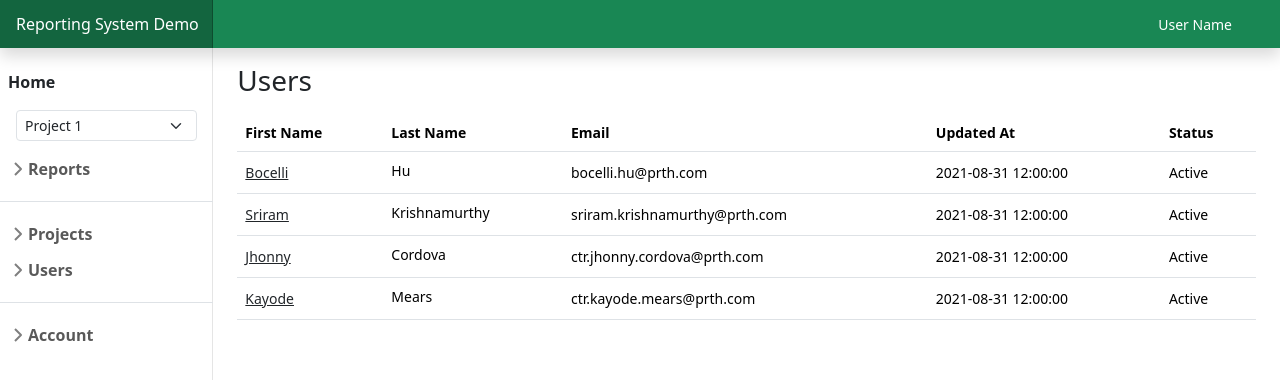
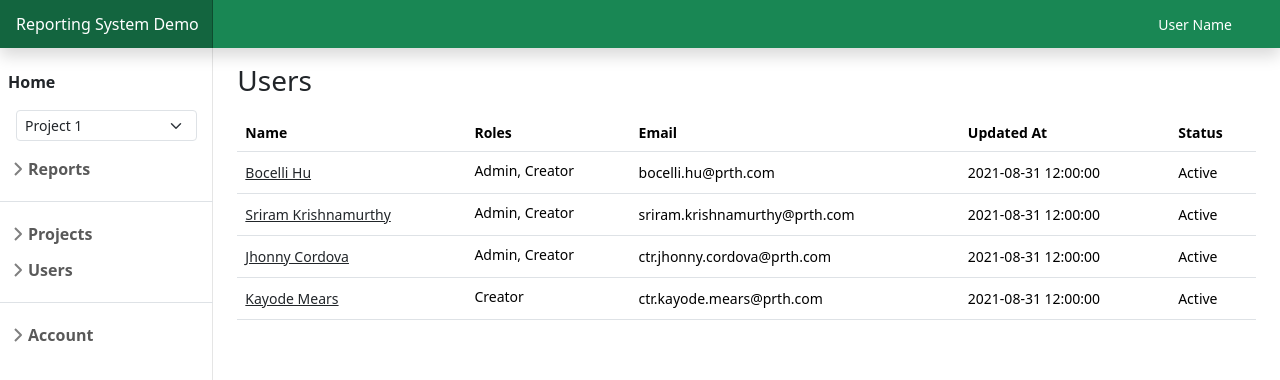
Before and after one commit to jhonnycordova/reporting-system-demo-prth, a Next.js app: page /user/list in a window 1280 px wide. Shown: the top 380 px of the page. Built offline with nearby package versions, Linux system fonts and the light colour scheme.

Commit message:
feat: simplify users

```diff
--- a/src/pages/user/list.js
+++ b/src/pages/user/list.js
@@ -8,8 +8,8 @@ export default function Page() {
       <table className="table align-middle mb-0 bg-white">
         <thead className="bg-light">
           <tr>
-            <th>First Name</th>
-            <th>Last Name</th>
+            <th>Name</th>
+            <th>Roles</th>
             <th>Email</th>
             <th>Updated At</th>
             <th>Status</th>
@@ -21,13 +21,13 @@ export default function Page() {
               <div className="d-flex align-items-center">
                 <div>
                   <Link href={'/source/list'} className="link-dark rounded">
-                    Bocelli
+                    Bocelli Hu
                   </Link>
                 </div>
               </div>
             </td>
             <td>
-              <p className="fw-normal mb-1">Hu</p>
+              <p className="fw-normal mb-1">Admin, Creator </p>
             </td>
             <td>
              bocelli.hu@prth.com
@@ -44,13 +44,13 @@ export default function Page() {
               <div className="d-flex align-items-center">
                 <div>
                   <Link href={'/source/list'} className="link-dark rounded">
-                  Sriram
+                  Sriram Krishnamurthy
                   </Link>
                 </div>
               </div>
             </td>
             <td>
-              <p className="fw-normal mb-1">Krishnamurthy</p>
+              <p className="fw-normal mb-1">Admin, Creator </p>
             </td>
             <td>
                sriram.krishnamurthy@prth.com
@@ -67,13 +67,13 @@ export default function Page() {
               <div className="d-flex align-items-center">
                 <div>
                   <Link href={'/source/list'} className="link-dark rounded">
-                    Jhonny
+                    Jhonny Cordova
                   </Link>
                 </div>
               </div>
             </td>
             <td>
-              <p className="fw-normal mb-1">Cordova</p>
+              <p className="fw-normal mb-1">Admin, Creator</p>
             </td>
             <td>
                 ctr.jhonny.cordova@prth.com
@@ -90,13 +90,13 @@ export default function Page() {
               <div className="d-flex align-items-center">
                 <div>
                   <Link href={'/source/list'} className="link-dark rounded">
-                    Kayode
+                    Kayode Mears
                   </Link>
                 </div>
               </div>
             </td>
             <td>
-              <p className="fw-normal mb-1">Mears</p>
+              <p className="fw-normal mb-1">Creator</p>
             </td>
             <td>
             ctr.kayode.mears@prth.com
```
Also changed, not shown: src/pages/user/new.js (deleted, +0 -59 lines).
